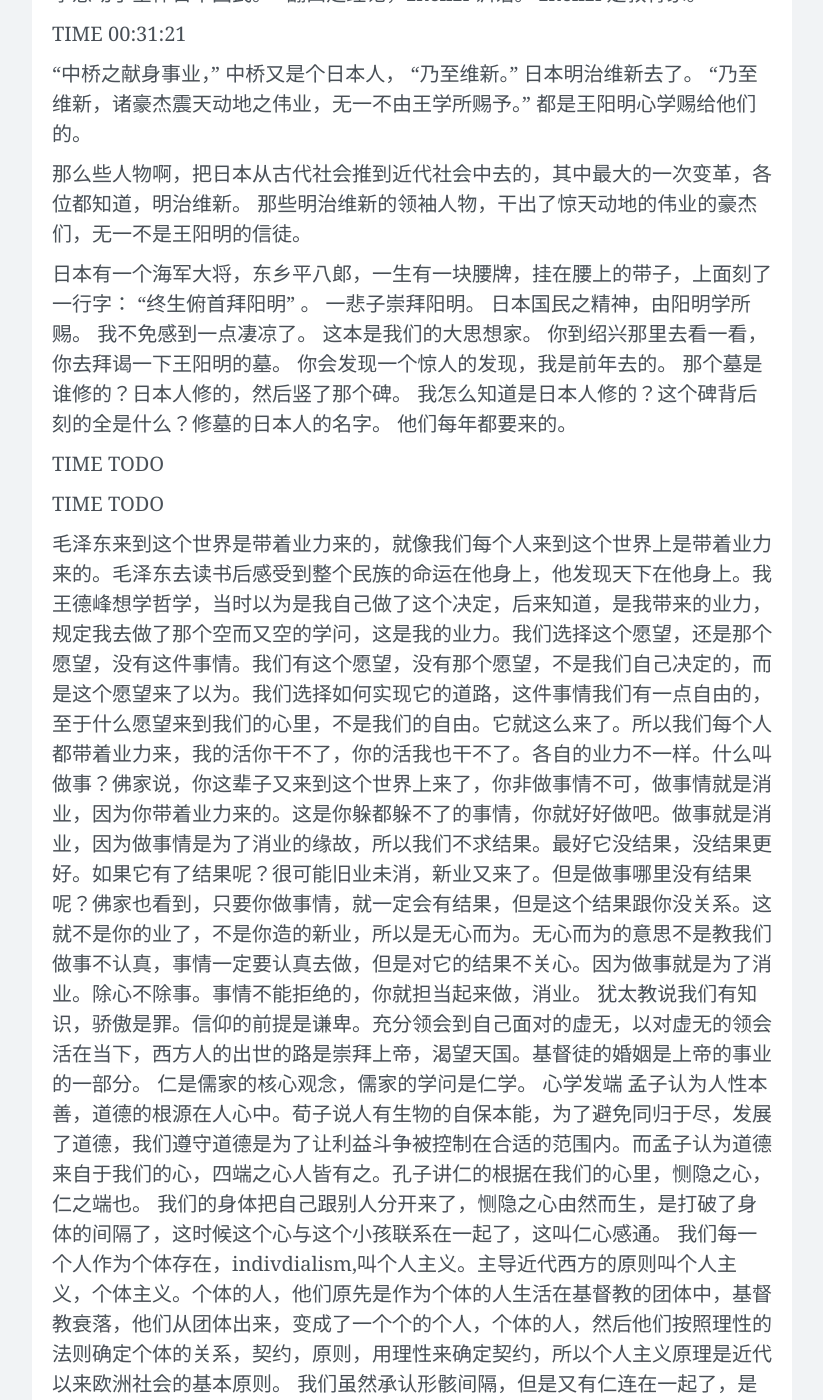
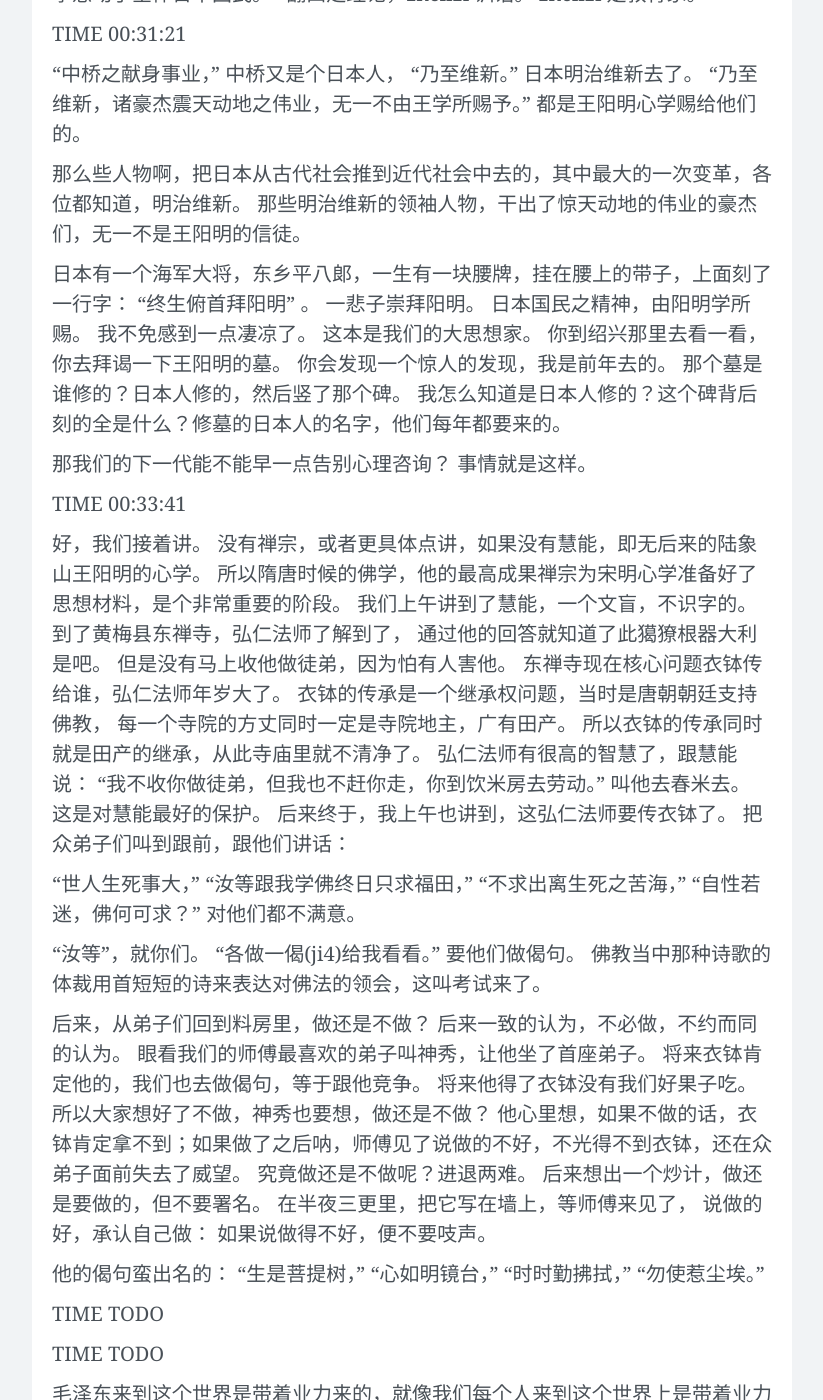
Before and after one commit to wangtiga/wangtiga.github.io, a Jekyll site: the page built from _previews/yangming_school_of_mind.md, in a window 1280 px wide and 1400 px high, scrolled down 40955 px. Shown: the whole window, without its empty margins (228-1051 px from the left). Built offline with Jekyll 4.4.1, drawn with Linux system fonts in a browser that asks for light colours; nearby versions of some CDN libraries; comment, search, counter and statistics services are not loaded.

Commit message:
updated from mac

```diff
--- a/_previews/yangming_school_of_mind.md
+++ b/_previews/yangming_school_of_mind.md
@@ -1992,8 +1992,63 @@ TIME 00:31:21
 你到绍兴那里去看一看，你去拜谒一下王阳明的墓。
 你会发现一个惊人的发现，我是前年去的。
 那个墓是谁修的？日本人修的，然后竖了那个碑。
-我怎么知道是日本人修的？这个碑背后刻的全是什么？修墓的日本人的名字。
-他们每年都要来的。
+我怎么知道是日本人修的？这个碑背后刻的全是什么？修墓的日本人的名字，他们每年都要来的。
+
+那我们的下一代能不能早一点告别心理咨询？
+事情就是这样。
+
+TIME 00:33:41
+
+好，我们接着讲。
+没有禅宗，或者更具体点讲，如果没有慧能，即无后来的陆象山王阳明的心学。
+所以隋唐时候的佛学，他的最高成果禅宗为宋明心学准备好了思想材料，是个非常重要的阶段。
+我们上午讲到了慧能，一个文盲，不识字的。
+到了黄梅县东禅寺，弘仁法师了解到了，
+通过他的回答就知道了此獦獠根器大利是吧。
+但是没有马上收他做徒弟，因为怕有人害他。
+东禅寺现在核心问题衣钵传给谁，弘仁法师年岁大了。
+衣钵的传承是一个继承权问题，当时是唐朝朝廷支持佛教，
+每一个寺院的方丈同时一定是寺院地主，广有田产。
+所以衣钵的传承同时就是田产的继承，从此寺庙里就不清净了。
+弘仁法师有很高的智慧了，跟慧能说：
+ "我不收你做徒弟，但我也不赶你走，你到饮米房去劳动。"
+叫他去春米去。
+这是对慧能最好的保护。
+后来终于，我上午也讲到，这弘仁法师要传衣钵了。
+把众弟子们叫到跟前，跟他们讲话：
+
+ "世人生死事大，"
+ "汝等跟我学佛终日只求福田，"
+ "不求出离生死之苦海，"
+ "自性若迷，佛何可求？"
+对他们都不满意。
+
+ "汝等"，就你们。
+ "各做一偈(ji4)给我看看。" 要他们做偈句。
+佛教当中那种诗歌的体裁用首短短的诗来表达对佛法的领会，这叫考试来了。
+
+后来，从弟子们回到料房里，做还是不做？
+后来一致的认为，不必做，不约而同的认为。
+眼看我们的师傅最喜欢的弟子叫神秀，让他坐了首座弟子。
+将来衣钵肯定他的，我们也去做偈句，等于跟他竞争。
+将来他得了衣钵没有我们好果子吃。
+所以大家想好了不做，神秀也要想，做还是不做？
+他心里想，如果不做的话，衣钵肯定拿不到；如果做了之后呐，师傅见了说做的不好，不光得不到衣钵，还在众弟子面前失去了威望。
+究竟做还是不做呢？进退两难。
+后来想出一个炒计，做还是要做的，但不要署名。
+在半夜三更里，把它写在墙上，等师傅来见了，
+说做的好，承认自己做：
+如果说做得不好，便不要吱声。
+
+他的偈句蛮出名的：
+ "生是菩提树，"
+ "心如明镜台，"
+ "时时勤拂拭，"
+ "勿使惹尘埃。"
+
+
+
+
 
 
 
```
